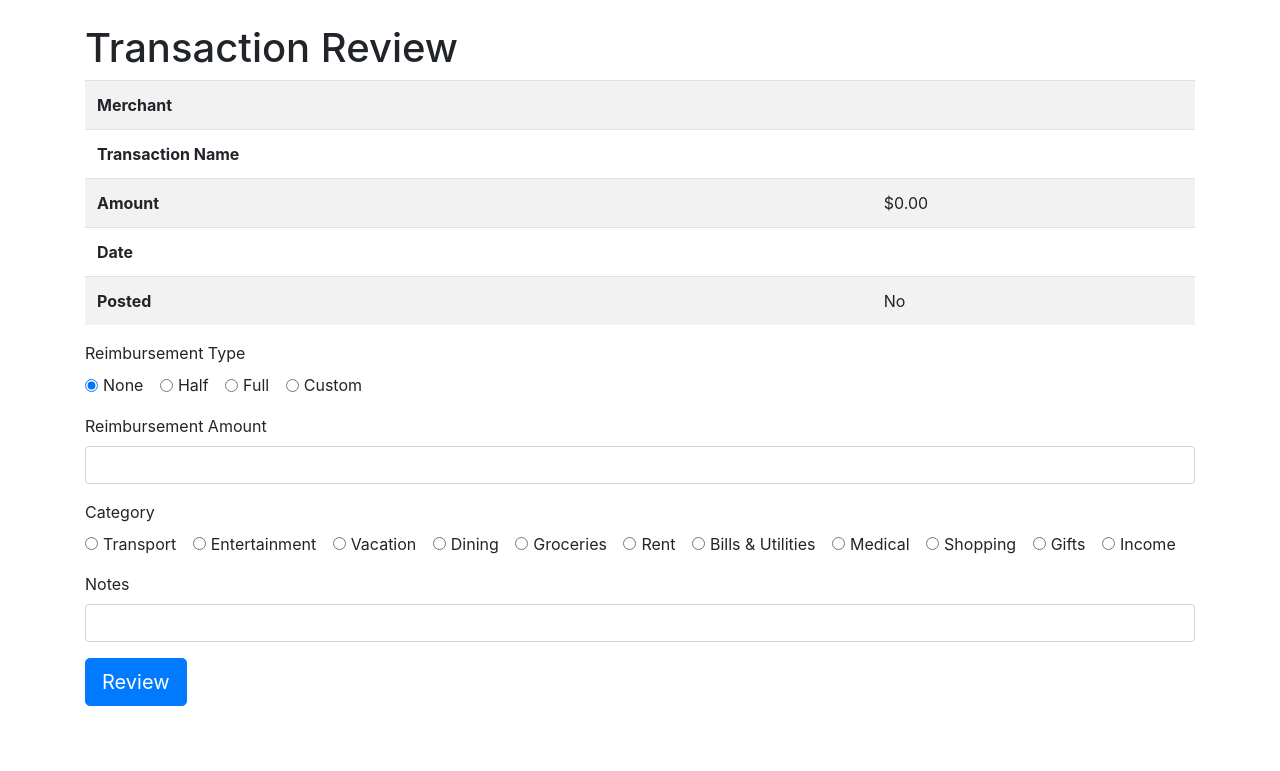
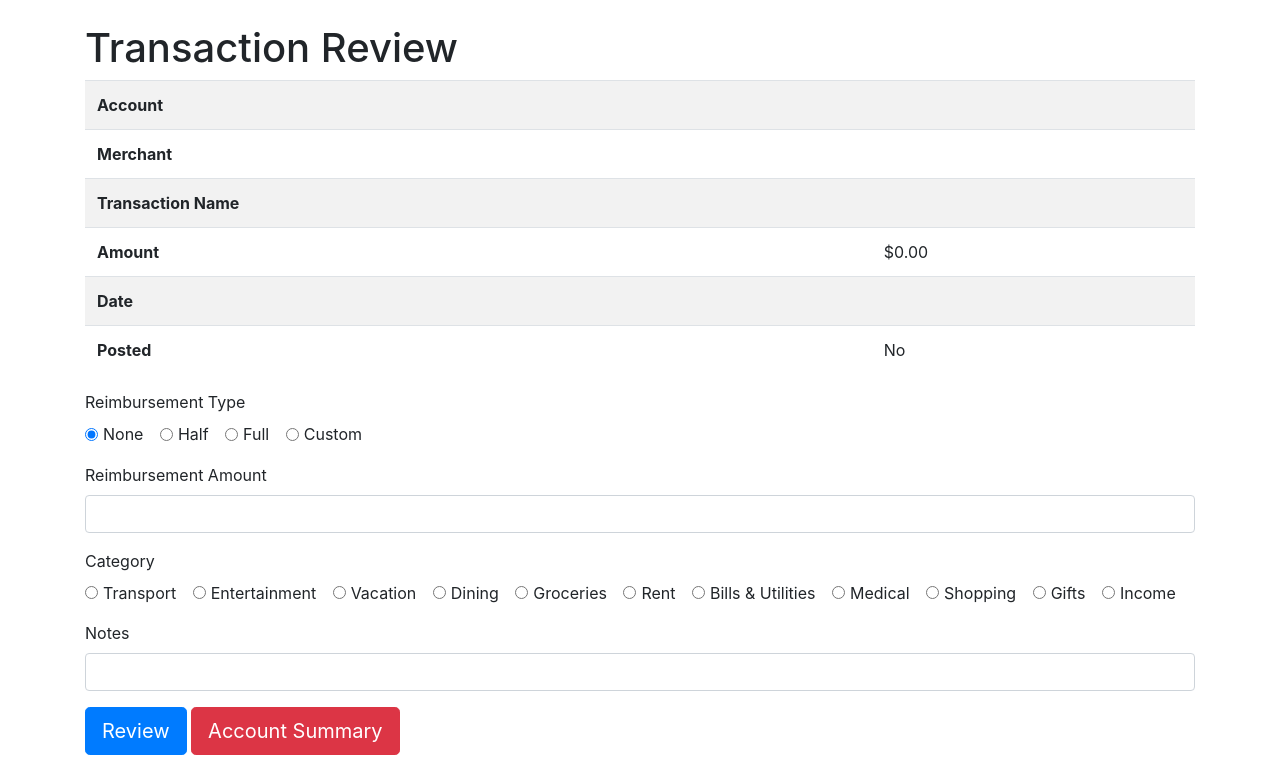
Before and after one commit to brenns10/medb, a Flask app: template medb/templates/shiso/transaction_review.html in a window 1280 px wide. Shown: the part 56-827 px from the top of the page. Before the commit the page ends 762 px from the top, so only its background shows below. Run offline with Flask 2, Linux system fonts and the light colour scheme; the template is opened without the code that fills it: values that come from a table or form of the project are taken from there, others are empty; parts of the project's set-up code (start-up, migrations or seed data) failed here and were passed over; some libraries are stand-ins or nearby versions.

Commit message:
Link back to account home from txn review

```diff
--- a/medb/templates/shiso/transaction_review.html
+++ b/medb/templates/shiso/transaction_review.html
@@ -4,6 +4,10 @@
   <h1>Transaction Review</h1>
   <table class="table table-striped">
     <tbody>
+      <tr>
+        <th scope="row">Account</td>
+        <td>{{txn.account.name}}</td>
+      </tr>
       <tr>
         <th scope="row">Merchant</td>
         <td>{{txn.plaid_merchant_name}}</td>
@@ -49,7 +53,13 @@
       {{ form.notes.label }}
       {{ form.notes(class_="form-control") }}
     </div>
-    <button class="btn btn-lg btn-primary" type="submit">Review</button>
+    <div class="form-group">
+      <button class="btn btn-lg btn-primary" type="submit">Review</button>
+      <a class="btn btn-lg btn-danger"
+         href="{{url_for('.account_transactions', account_id=txn.account.id)}}">
+        Account Summary
+      </a>
+    </div>
   </form>
 {% endblock %}
 {% block footer %}{% endblock %}
```
